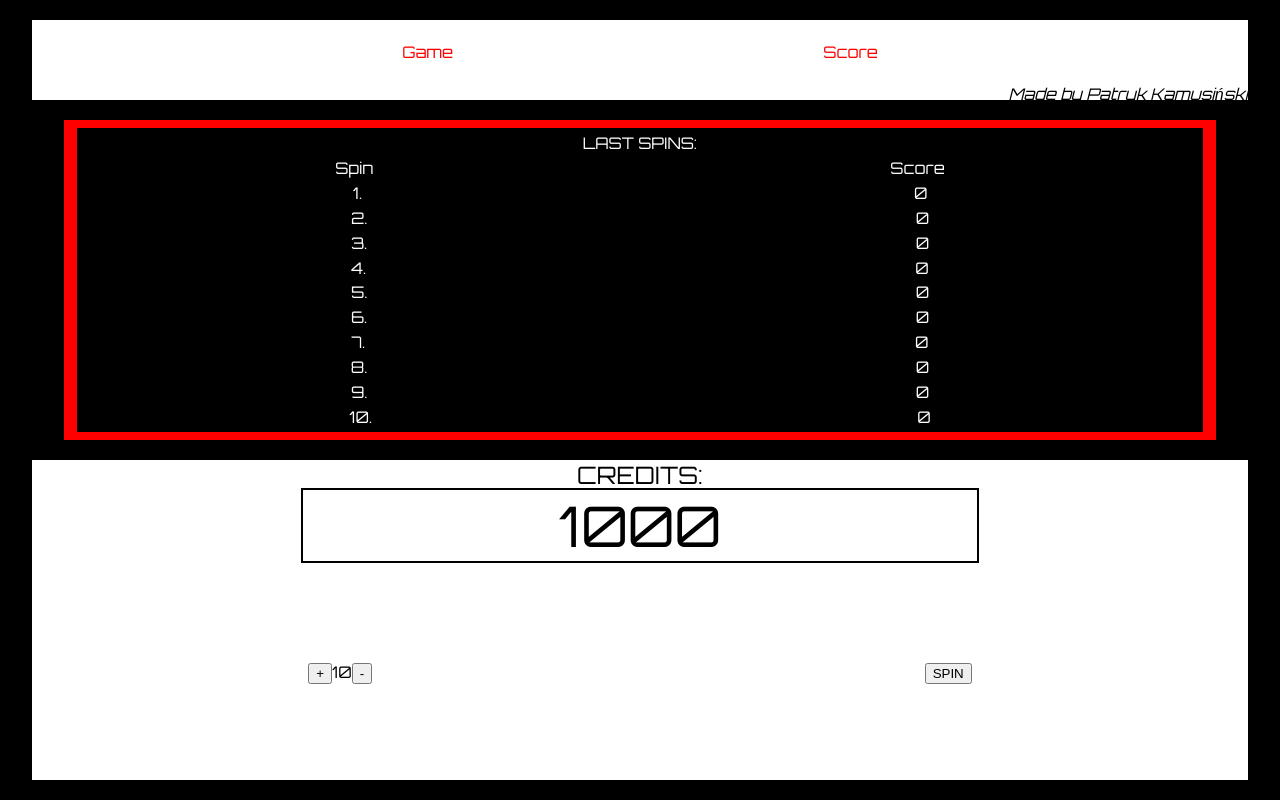
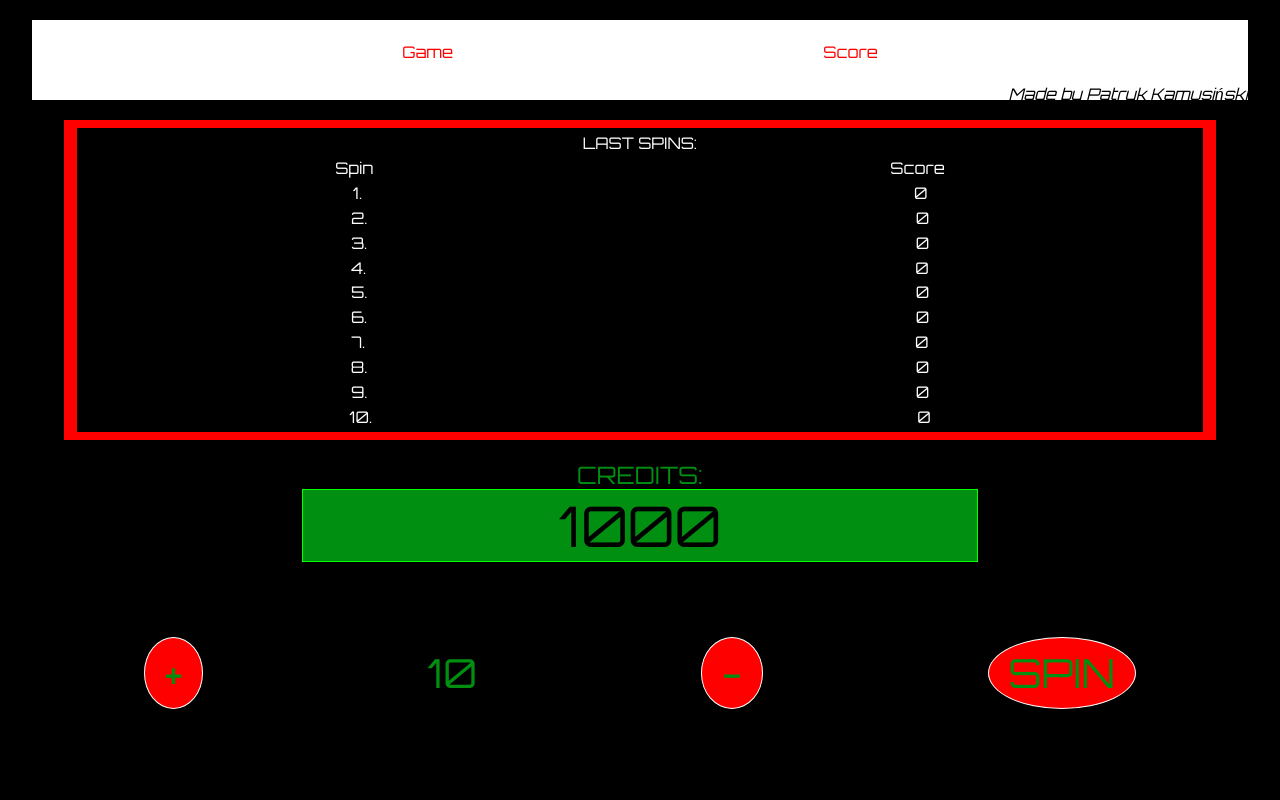
Before and after one commit to Jump3rr/SlotsMachine, a React (Create React App) app: page /stats in a window 1280 px wide. Built offline with nearby package versions, Linux system fonts and the light colour scheme.

Commit message:
styling bottom of machine

```diff
--- a/src/components/Machine/bottomMachine.tsx
+++ b/src/components/Machine/bottomMachine.tsx
@@ -17,7 +17,8 @@ import { pushStat } from "../../actions/statsActions";
 const MainWrapper = styled.div`
   height: 40vh;
   width: 95vw;
-  background-color: #fff;
+  background-color: #000;
+  color: #008f11;
 `;
 const Settings = styled.div`
   display: flex;
@@ -25,11 +26,28 @@ const Settings = styled.div`
   align-items: center;
   justify-content: space-around;
   height: 70%;
+  font-size: 5vh;
 `;
-const Buttons = styled.div``;
+const Buttons = styled.div`
+  border-style: solid;
+  border-width: 1px;
+  border-color: white;
+  padding: 10px 20px 10px 20px;
+  background-color: #f00;
+  border-radius: 50%;
+  &:hover {
+    cursor: pointer;
+  }
+  &:active {
+    background-color: #8f0000;
+  }
+`;
 const CreditsInfo = styled.span`
   border-style: solid;
-  border-width: 2px;
+  border-width: 0.5px;
+  border-color: #00ff00;
+  background-color: #008f11;
+  color: black;
   font-size: 7vh;
   padding: 0 20vw 0 20vw;
 `;
@@ -124,14 +142,10 @@ export const BottomMachine: FC = () => {
       <CreditsText>CREDITS:</CreditsText>
       <CreditsInfo>{credits}</CreditsInfo>
       <Settings>
-        <Buttons>
-          <button onClick={HandleIncrementBet}>+</button>
-          {bet}
-          <button onClick={HandleDecrementBet}>-</button>
-        </Buttons>
-        <Buttons>
-          <button onClick={HandleClick}>SPIN</button>
-        </Buttons>
+        <Buttons onClick={HandleIncrementBet}>+</Buttons>
+        {bet}
+        <Buttons onClick={HandleDecrementBet}>-</Buttons>
+        <Buttons onClick={HandleClick}>SPIN</Buttons>
       </Settings>
     </MainWrapper>
   );
```
